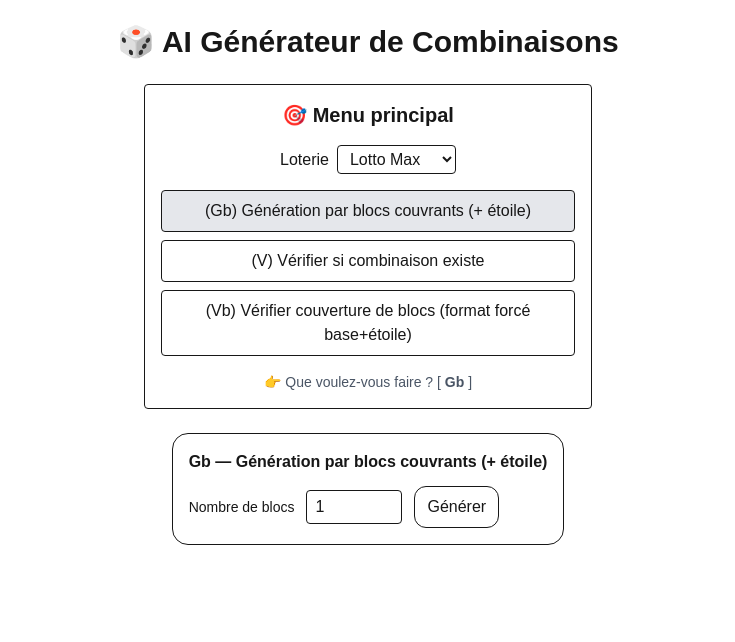
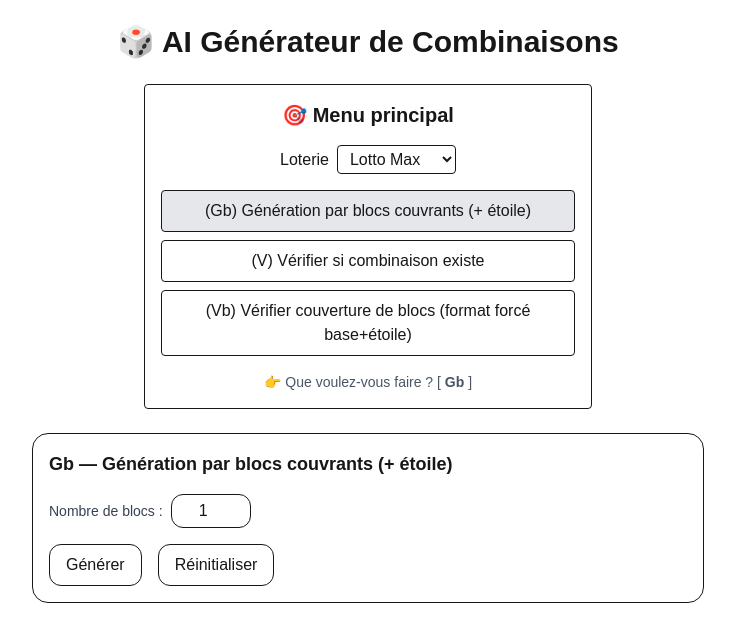
Before and after one commit to CvensT/frontend-loto, a Next.js app: page / in a window 1280 px wide. Both pictures are taken after a click on the button "(Gb) Génération par blocs couvrants (+ étoile)". Shown: the top 642 px of the page, without its empty margins (272-1007 px from the left). Built offline with nearby package versions, Linux system fonts and the light colour scheme.

Commit message:
Update GenerateurGb.tsx

```diff
--- a/components/GenerateurGb.tsx
+++ b/components/GenerateurGb.tsx
@@ -1,135 +1,115 @@
 "use client";
 
-import { useMemo, useState } from "react";
+import { useState } from "react";
 
-type GenItem = { bloc: number; combinaison: number[]; etoile: boolean };
-type GenSuccess = { ok: true; data: GenItem[]; [k: string]: unknown };
-type GenError   = { ok: false; error: string; [k: string]: unknown };
-type ApiResponse = GenSuccess | GenError;
+type Props = {
+  loterieId: "1" | "2" | "3";
+};
 
-function Chip({
-  n,
-  variant = "base",
-}: {
-  n: number;
-  variant?: "base" | "star-reuse" | "star-new";
-}) {
-  const cls =
-    variant === "star-reuse"
-      ? "bg-red-50 border-red-300 text-red-700"
-      : variant === "star-new"
-      ? "bg-blue-50 border-blue-300 text-blue-700"
-      : "bg-gray-50 border-gray-300 text-gray-800";
-  return (
-    <span className={`inline-flex rounded-md px-2 py-1 text-xs font-medium border ${cls}`}>
-      {n.toString().padStart(2, "0")}
-    </span>
-  );
-}
+type Combinaison = {
+  bloc: number;
+  combinaison: number[];
+  etoile: boolean;
+};
 
-export default function GenerateurGb({ loterieId }: { loterieId: string }) {
-  const [blocsCount, setBlocsCount] = useState(1);
-  const [result, setResult] = useState<ApiResponse | string | null>(null);
+type ApiSuccess = {
+  ok: true;
+  data: Combinaison[];
+  echo?: { loterie: string; blocs: number };
+  source?: string;
+};
+
+type ApiError = {
+  ok: false;
+  error: string;
+  [key: string]: unknown;
+};
+
+type ApiResponse = ApiSuccess | ApiError;
+
+export default function GenerateurGb({ loterieId }: Props) {
+  const [resultat, setResultat] = useState<ApiResponse | null>(null);
+  const [loading, setLoading] = useState(false);
   const [err, setErr] = useState<string | null>(null);
-  const [loading, setLoading] = useState(false);
+  const [nbBlocs, setNbBlocs] = useState(1);
 
-  const submit = async () => {
+  const generer = async () => {
     setLoading(true);
     setErr(null);
-    setResult(null);
+    setResultat(null);
+
     try {
       const r = await fetch("/api/generer", {
         method: "POST",
         headers: { "Content-Type": "application/json" },
-        body: JSON.stringify({ loterie: loterieId, mode: "Gb", blocs: blocsCount }),
-        cache: "no-store",
+        body: JSON.stringify({
+          loterie: loterieId,
+          mode: "Gb",
+          blocs: nbBlocs,
+        }),
       });
-      const text = await r.text();
-      try {
-        setResult(JSON.parse(text) as ApiResponse);
-      } catch {
-        setResult(text);
-      }
-    } catch (e: unknown) {
-      setErr(e instanceof Error ? e.message : String(e));
+
+      const json: ApiResponse = await r.json();
+      setResultat(json);
+    } catch (e) {
+      if (e instanceof Error) setErr(e.message);
+      else setErr(String(e));
     } finally {
       setLoading(false);
     }
   };
 
-  const grouped = useMemo(() => {
-    if (!result || typeof result === "string" || !("ok" in result) || !result.ok)
-      return new Map<number, GenItem[]>();
-    const map = new Map<number, GenItem[]>();
-    for (const it of result.data as GenItem[]) {
-      if (!map.has(it.bloc)) map.set(it.bloc, []);
-      map.get(it.bloc)!.push(it);
-    }
-    for (const [k, arr] of map) {
-      arr.sort((a, b) => Number(a.etoile) - Number(b.etoile)); // bases avant étoile
-      map.set(k, arr);
-    }
-    return map;
-  }, [result]);
+  return (
+    <div className="border rounded-2xl p-4 space-y-4 w-full max-w-2xl">
+      <div className="text-lg font-semibold">Gb — Génération par blocs couvrants (+ étoile)</div>
 
-  return (
-    <div className="rounded-2xl border p-4 space-y-3">
-      <h3 className="font-semibold">Gb — Génération par blocs couvrants (+ étoile)</h3>
-
-      <div className="flex items-center gap-3">
-        <label className="text-sm">Nombre de blocs</label>
+      <label className="flex items-center gap-2">
+        <span className="text-sm text-gray-700">Nombre de blocs :</span>
         <input
           type="number"
+          value={nbBlocs}
+          onChange={(e) => setNbBlocs(Number(e.target.value))}
           min={1}
-          value={blocsCount}
-          onChange={(e) => setBlocsCount(Math.max(1, parseInt(e.target.value || "1", 10)))}
-          className="border rounded px-2 py-1 w-24"
+          max={30}
+          className="w-20 rounded-xl border px-2 py-1 text-center"
         />
-        <button onClick={submit} disabled={loading} className="px-3 py-2 rounded-xl border">
+      </label>
+
+      <div className="flex gap-4">
+        <button
+          onClick={generer}
+          disabled={loading}
+          className="rounded-xl px-4 py-2 border hover:bg-gray-50 disabled:opacity-60"
+        >
           {loading ? "Génération..." : "Générer"}
+        </button>
+        <button
+          onClick={() => {
+            setResultat(null);
+            setErr(null);
+          }}
+          className="rounded-xl px-4 py-2 border hover:bg-gray-50"
+        >
+          Réinitialiser
         </button>
       </div>
 
       {err && <pre className="text-red-600 text-sm whitespace-pre-wrap">{err}</pre>}
 
-      {/* Un seul bloc par rangée (vertical) */}
-      {grouped.size > 0 && (
-        <div className="space-y-4">
-          {[...grouped.entries()].map(([blocId, items]) => {
-            const bases = items.filter((i) => !i.etoile);
-            const star = items.find((i) => i.etoile);
-            const baseNums = new Set(bases.flatMap((b) => b.combinaison));
-            const starReuse = star ? star.combinaison.filter((n) => baseNums.has(n)) : [];
-            const starNew = star ? star.combinaison.filter((n) => !baseNums.has(n)) : [];
-            return (
-              <div key={blocId} className="rounded-xl border p-3">
-                <div className="mb-2 font-semibold">Bloc {blocId}</div>
-                <div className="grid gap-2">
-                  {bases.map((it, idx) => (
-                    <div key={idx} className="flex flex-wrap gap-1">
-                      {it.combinaison.map((n) => (
-                        <Chip key={n} n={n} />
-                      ))}
-                    </div>
-                  ))}
-
-                  {star && (
-                    <div className="mt-1">
-                      <div className="text-xs font-medium mb-1">★ Étoile</div>
-                      <div className="flex flex-wrap gap-1">
-                        {starReuse.map((n) => (
-                          <Chip key={`r-${n}`} n={n} variant="star-reuse" />
-                        ))}
-                        {starNew.map((n) => (
-                          <Chip key={`n-${n}`} n={n} variant="star-new" />
-                        ))}
-                      </div>
-                    </div>
-                  )}
-                </div>
-              </div>
-            );
-          })}
+      {resultat !== null && resultat.ok && (
+        <div>
+          {resultat.echo && (
+            <p className="text-sm text-gray-500">
+              Loterie {resultat.echo.loterie} — {resultat.echo.blocs} blocs
+              générés ({resultat.data.length} combinaisons)
+            </p>
+          )}
+          <pre className="whitespace-pre-wrap font-mono text-sm mt-2">
+            {resultat.data.map((c) => {
+              const nums = c.combinaison.map((n) => String(n).padStart(2, "0")).join(" ");
+              return `Bloc ${c.bloc} → ${nums}${c.etoile ? "  ★" : ""}`;
+            }).join("\n")}
+          </pre>
         </div>
       )}
     </div>
```
